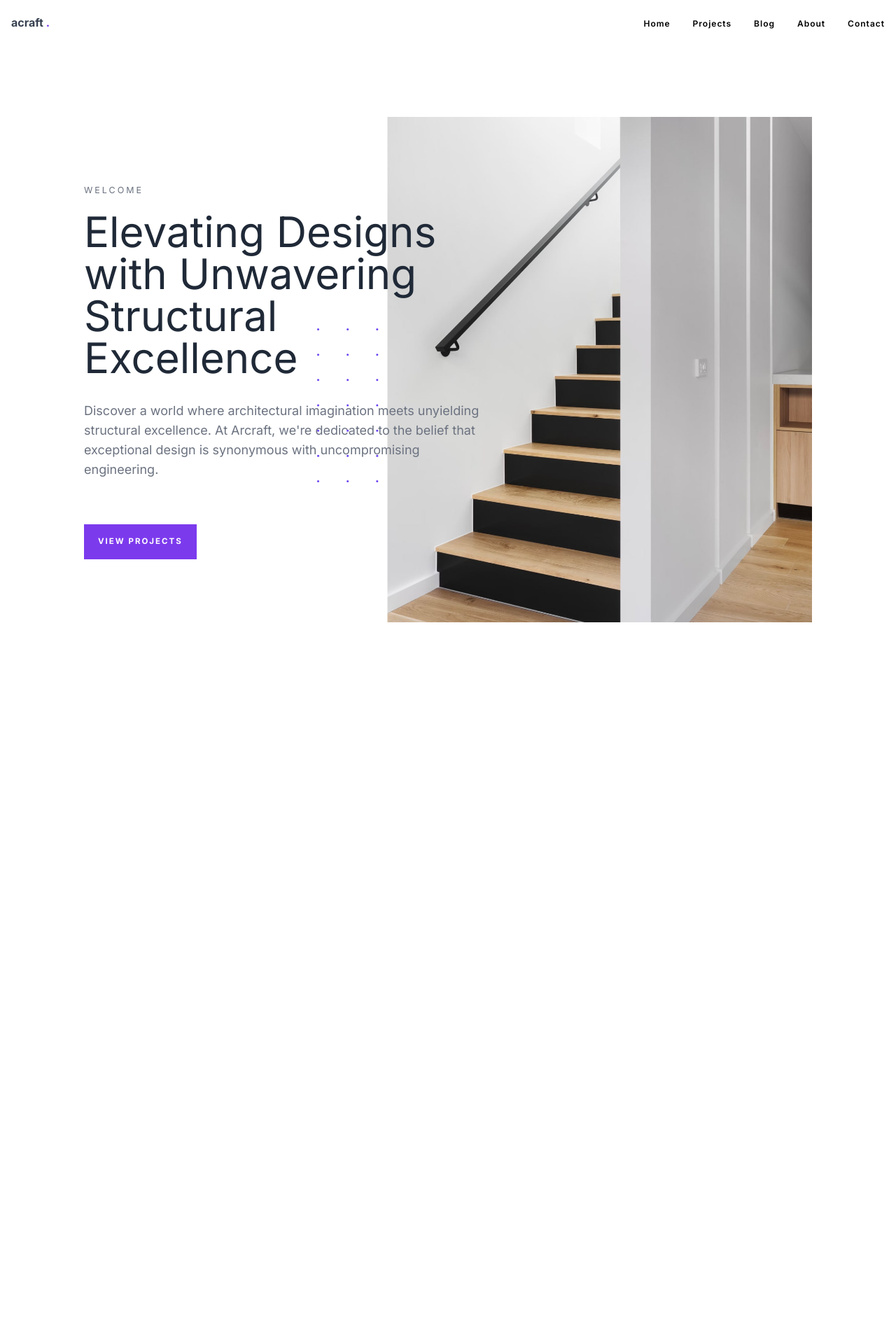
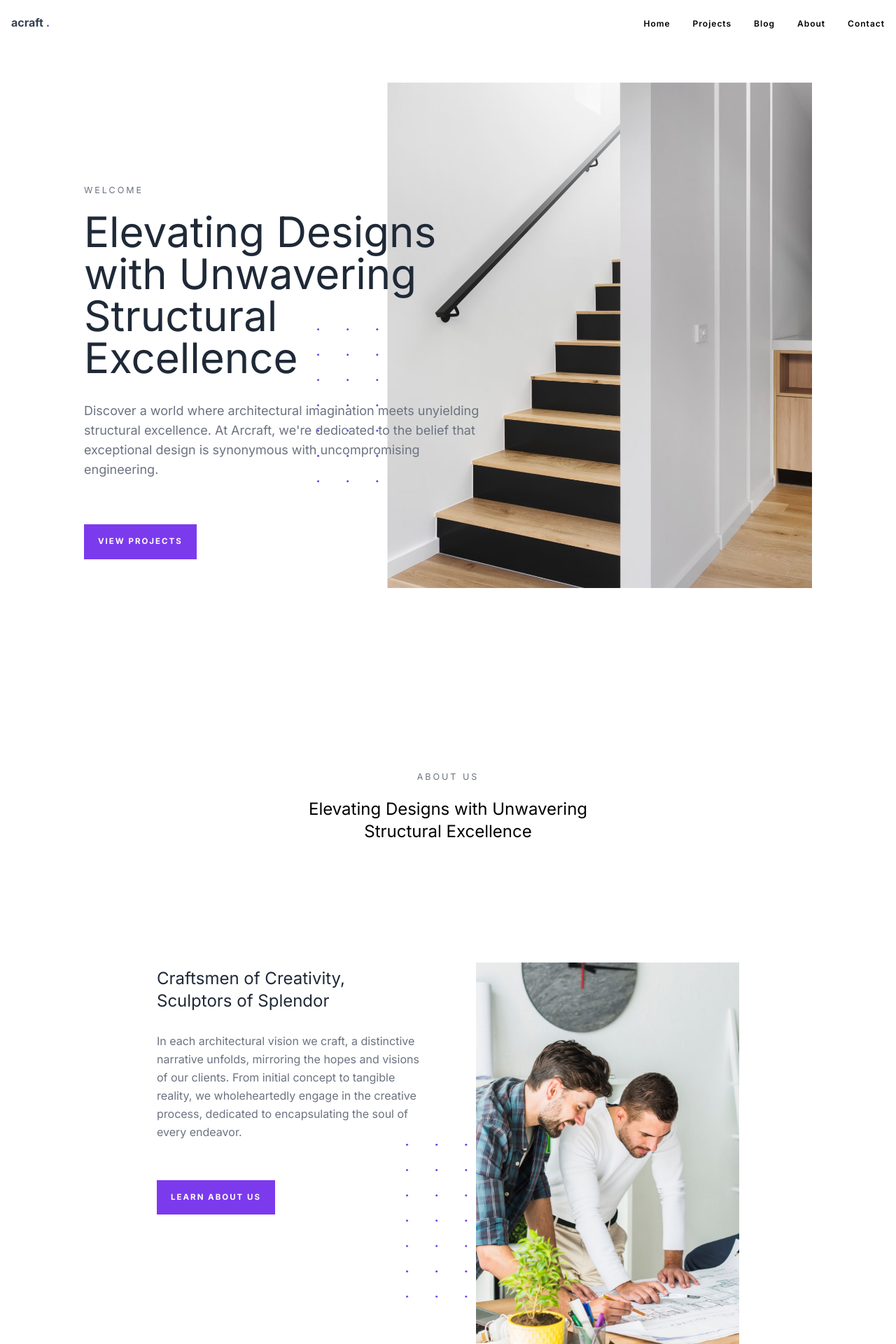
Before and after one commit to ViraMesha/arcraft, a Next.js app: page / in a window 1280 px wide. Shown: the top 1920 px of the page at 70% size. Before the commit the page ends 968 px from the top, so only its background shows below. Built offline with nearby package versions, Linux system fonts and the light colour scheme.

Commit message:
feat: Add about section

```diff
--- a/app/globals.css
+++ b/app/globals.css
@@ -3,7 +3,35 @@
 @tailwind utilities;
 
 :root {
-  --foreground-rgb: 0, 0, 0;
-  --background-start-rgb: 214, 219, 220;
-  --background-end-rgb: 255, 255, 255;
+  --cl-violet-600: #7c3aed;
 }
+
+@layer components {
+  .linkUnderlineHover {
+    position: relative;
+  }
+
+  .linkUnderlineHover::before {
+    content: "";
+    position: absolute;
+    bottom: 0;
+    left: 0;
+    width: 0;
+    height: 2px;
+    background-color: var(--cl-violet-600);
+    transform-origin: 100% 50%;
+    transition: all 0.3s ease-in-out;
+    transform: scaleX(0);
+    transform: scaleY(1);
+    transform: scaleZ(1);
+    will-change: transform;
+  }
+
+  .linkUnderlineHover:hover::before {
+    width: 100%;
+    transform-origin: 100% 0;
+    transform: scaleX(1);
+    transform: scaleY(1);
+    transform: scaleZ(1);
+  }
+}
--- a/app/page.tsx
+++ b/app/page.tsx
@@ -1,9 +1,11 @@
+import About from "@/components/Home/About";
 import Hero from "@/components/Home/Hero";
 
 export default function Home() {
   return (
     <>
       <Hero className="pt-32 pb-0 lg:pb-10" />
+      <About className="py-16 lg:py-32 overflow-hidden" />
     </>
   );
 }
--- /dev/null
+++ b/components/Home/About.tsx
@@ -0,0 +1,173 @@
+"use client";
+
+import Image from "next/image";
+import Link from "next/link";
+import { useRef } from "react";
+import { motion, useScroll, useTransform } from "framer-motion";
+
+import dotsImg from "@/public/images/home/hero/dots.svg";
+import { aboutData } from "@/utils/data/aboutData";
+
+type AboutProps = {
+  className: string;
+};
+
+const About = ({ className }: AboutProps) => {
+  const ref = useRef<HTMLDivElement>(null);
+
+  const { scrollYProgress } = useScroll({
+    target: ref,
+    offset: ["start end", "end start"],
+  });
+
+  const imgScroll1 = useTransform(scrollYProgress, [0, 1], ["30%", "-10%"]);
+  const imgScroll2 = useTransform(scrollYProgress, [0, 1], ["100%", "100%"]);
+
+  const {
+    heading: { title, subTitle },
+    content: { img, title: contentTitle, description },
+    btn: { href, label },
+  } = aboutData;
+
+  return (
+    <section className={`${className}`} ref={ref}>
+      <div className="container px-4 mx-auto">
+        <div className="text-center lg:max-w-lg mx-auto mb-20 lg:mb-22 relative z-[5]">
+          {subTitle && (
+            <motion.span
+              initial={{
+                opacity: 0,
+                y: 20,
+              }}
+              whileInView={{ opacity: 1, y: 0 }}
+              transition={{
+                delay: 0.2,
+                duration: 0.5,
+              }}
+              viewport={{ once: true }}
+              className="uppercase tracking-[3px] text-[12.5px] mb-5 inline-block text-gray-500"
+            >
+              {subTitle}
+            </motion.span>
+          )}
+
+          {title && (
+            <motion.h2
+              initial={{
+                opacity: 0,
+                y: 20,
+              }}
+              whileInView={{ opacity: 1, y: 0 }}
+              transition={{
+                delay: 0.3,
+                duration: 0.5,
+              }}
+              viewport={{ once: true }}
+              className="text-2xl lg:text-4-xl"
+            >
+              {title}
+            </motion.h2>
+          )}
+        </div>
+
+        <div className="lg:flex justify-center">
+          <div className="lg:w-8/12 lg:flex gap-20 items-center">
+            <div className="mb-7 lg:mb-0 lg:w-6/12 lg:order-2 relative">
+              <motion.div
+                className="z-[2] relative"
+                style={{
+                  y: imgScroll1,
+                }}
+              >
+                <Image
+                  src={img}
+                  alt="About"
+                  className="object-cover !w-full !h-[550px] lg:max-w-2xl object-center"
+                  width={400}
+                  height={600}
+                />
+              </motion.div>
+              <motion.div
+                initial={{
+                  opacity: 0,
+                  x: -30,
+                }}
+                whileInView={{ opacity: 1, x: 0 }}
+                transition={{
+                  delay: 0.4,
+                  duration: 0.5,
+                }}
+                viewport={{ once: true }}
+                style={{ y: imgScroll2 }}
+                className="absolute bottom-0 lg:bottom-[200px] -left-[100px] z-[1]"
+              >
+                <Image
+                  src={dotsImg}
+                  alt="Dots"
+                  width={200}
+                  height={200}
+                  className="w-64"
+                />
+              </motion.div>
+            </div>
+
+            <div className="lg:w-6/12">
+              <motion.h3
+                initial={{
+                  opacity: 0,
+                  y: 10,
+                }}
+                whileInView={{ opacity: 1, y: 0 }}
+                transition={{
+                  delay: 0.2,
+                  duration: 0.5,
+                }}
+                viewport={{ once: true }}
+                className="text-2xl mb-7 text-gray-800"
+              >
+                {contentTitle}
+              </motion.h3>
+              <motion.p
+                initial={{
+                  opacity: 0,
+                  y: 10,
+                }}
+                whileInView={{ opacity: 1, y: 0 }}
+                transition={{
+                  delay: 0.3,
+                  duration: 0.5,
+                }}
+                viewport={{ once: true }}
+                className="leading-relaxed mb-14 text-gray-500"
+              >
+                {description}
+              </motion.p>
+              <motion.p
+                initial={{
+                  opacity: 0,
+                  y: 10,
+                }}
+                whileInView={{ opacity: 1, y: 0 }}
+                transition={{
+                  delay: 0.3,
+                  duration: 0.5,
+                }}
+                viewport={{ once: true }}
+                className=""
+              >
+                <Link
+                  href={href}
+                  className="transition-all duration-300 ease-in-out text-[11.5px] tracking-[2px] font-bold uppercase  bg-violet-600 py-4 px-5 text-white inline-block hover:bg-white hover:text-violet-600 hover:shadow-2xl"
+                >
+                  {label}
+                </Link>
+              </motion.p>
+            </div>
+          </div>
+        </div>
+      </div>
+    </section>
+  );
+};
+
+export default About;
--- a/components/Home/Hero.tsx
+++ b/components/Home/Hero.tsx
@@ -5,11 +5,12 @@ import Link from "next/link";
 import { useRef } from "react";
 import { motion, useScroll, useTransform } from "framer-motion";
 
+import dotsImg from "@/public/images/home/hero/dots.svg";
 import heroImg from "@/public/images/home/hero/hero.jpg";
 import { heroData } from "@/utils/data/heroData";
 
 type HeroProps = {
-  className?: string;
+  className: string;
 };
 
 const Hero = ({ className }: HeroProps) => {
@@ -116,7 +117,13 @@ const Hero = ({ className }: HeroProps) => {
               className="z-[2] relative bg-cover bg-center"
               style={{ y: imgScroll1 }}
             >
-              <Image src={heroImg} alt="Hero img" width={828} height={985} />
+              <Image
+                src={heroImg}
+                alt="Hero img"
+                width={828}
+                height={985}
+                priority
+              />
             </motion.div>
             <motion.div
               initial={{
@@ -136,10 +143,12 @@ const Hero = ({ className }: HeroProps) => {
               }}
               className="absolute bottom-0 lg:bottom-[200px] -left-[100px] z-[1]"
             >
-              <img
-                src="/images/home/hero/dots.svg"
+              <Image
+                src={dotsImg}
                 alt="dots decoration"
                 className="w-64"
+                width={200}
+                height={200}
               />
             </motion.div>
           </div>
--- a/components/ui/Header.tsx
+++ b/components/ui/Header.tsx
@@ -36,7 +36,7 @@ const Header = () => {
                 <li key={i}>
                   <Link
                     href={href}
-                    className={`text-[12px] tracking-[1px] font-semibold pb-2 relative before:content-[''] before:absolute before:bottom-0 before:left-0 before:w-full before:h-[2px] before:bg-violet-600 before:origin-[100%, 50%] before:transition-all before:duration-300 before:ease-in-out before:scale-x-0 before:scale-y-[1] before:scale-z-[1] before:will-change-transform hover:before:origin-[100%, 0] hover:before:scale-x-[1]  hover:before:scale-y-[1]  hover:before:scale-z-[1]`}
+                    className="text-[12px] tracking-[1px] font-semibold pb-2 linkUnderlineHover"
                   >
                     {label}
                   </Link>
@@ -44,7 +44,7 @@ const Header = () => {
               ))}
             </ul>
             <button
-              className="md:hidden text-md pb-2 relative before:content-[''] before:absolute before:bottom-0 before:left-0 before:w-full before:h-[2px] before:bg-violet-600 before:origin-[100%, 50%] before:transition-all before:duration-300 before:ease-in-out before:scale-x-0 before:scale-y-[1] before:scale-z-[1] before:will-change-transform hover:before:origin-[100%, 0] hover:before:scale-x-[1]  hover:before:scale-y-[1]  hover:before:scale-z-[1]"
+              className="md:hidden text-md pb-2 linkUnderlineHover"
               onClick={() => setOpen(true)}
             >
               Menu
@@ -103,7 +103,7 @@ const Header = () => {
                                 <li key={i}>
                                   <Link
                                     href={href}
-                                    className="py-2 inline-block pb-2 relative before:content-[''] before:absolute before:bottom-0 before:left-0 before:w-full before:h-[2px] before:bg-violet-600 before:origin-[100%, 50%] before:transition-all before:duration-300 before:ease-in-out before:scale-x-0 before:scale-y-[1] before:scale-z-[1] before:will-change-transform hover:before:origin-[100%, 0] hover:before:scale-x-[1]  hover:before:scale-y-[1]  hover:before:scale-z-[1]"
+                                    className="py-2 inline-block pb-2 linkUnderlineHover"
                                   >
                                     {label}
                                   </Link>
--- /dev/null
+++ b/utils/data/aboutData.ts
@@ -0,0 +1,18 @@
+import aboutImg from "@/public/images/home/about/about.jpg";
+
+export const aboutData = {
+  heading: {
+    title: "Elevating Designs with Unwavering Structural Excellence",
+    subTitle: "About us",
+  },
+  content: {
+    img: aboutImg,
+    title: "Craftsmen of Creativity, Sculptors of Splendor",
+    description:
+      "In each architectural vision we craft, a distinctive narrative unfolds, mirroring the hopes and visions of our clients. From initial concept to tangible reality, we wholeheartedly engage in the creative process, dedicated to encapsulating the soul of every endeavor.",
+  },
+  btn: {
+    href: "/about",
+    label: "Learn about us",
+  },
+} as const;
```
Also changed, not shown: public/images/home/about/about.jpg (added).
